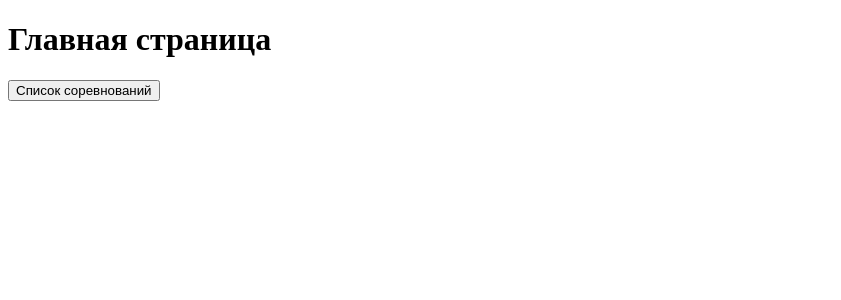
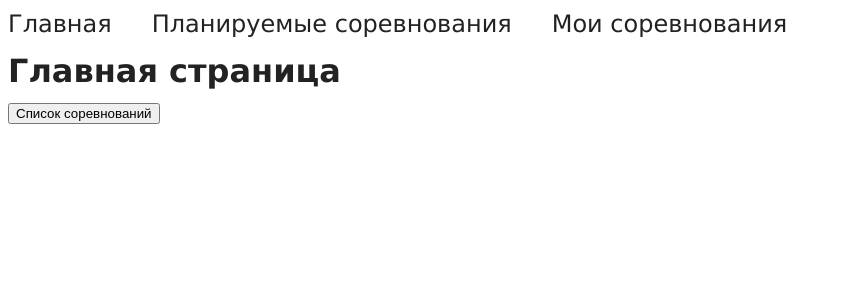
Before and after one commit to liskisport/racedata-project, a Next.js app in the folder racedata-client/: page / in a window 1280 px wide. Shown: the top 300 px of the page, without its empty margins (0-841 px from the left). Built offline with nearby package versions, Linux system fonts and the light colour scheme; no server answers.

Commit message:
Add pcss

```diff
--- /dev/null
+++ b/racedata-client/next.config.js
@@ -0,0 +1,6 @@
+const withPcss = require('next-pcss');
+const withPlugins = require('next-compose-plugins');
+
+module.exports = withPlugins([
+  withPcss,
+]);
--- a/racedata-client/pages/_app.tsx
+++ b/racedata-client/pages/_app.tsx
@@ -2,14 +2,18 @@ import React from 'react';
 import { AppProps } from 'next/app';
 import Head from 'next/head';
 
+import Header from '../src/components/Header/Header';
+import '../styles/index.pcss';
+
 function MyApp({ Component, pageProps }: AppProps): JSX.Element {
   return (
-    <>
+    <div className="racedata-project">
       <Head>
         <title>Racedata project</title>
       </Head>
+      <Header />
       <Component {...pageProps} />
-    </>
+    </div>
   );
 }
 
--- /dev/null
+++ b/racedata-client/postcss.config.js
@@ -0,0 +1,15 @@
+module.exports = {
+  plugins: {
+    'postcss-import': {},
+    'postcss-flexbugs-fixes': {},
+    'postcss-preset-env': {
+      autoprefixer: {
+        flexbox: 'no-2009',
+      },
+      stage: 3,
+      features: {
+        'custom-properties': false,
+      },
+    },
+  },
+}
--- /dev/null
+++ b/racedata-client/src/components/Header/Header.pcss
@@ -0,0 +1,12 @@
+.racedata-project .Header {
+  display: flex;
+  font-size: 24px;
+  line-height: 32px;
+}
+
+.racedata-project .Header__item {
+  margin-right: 40px;
+  &:last-child: {
+    margin-right: 0;
+  }
+}
--- /dev/null
+++ b/racedata-client/src/components/Header/Header.tsx
@@ -0,0 +1,15 @@
+import React, { FC, ReactElement } from 'react';
+
+import './Header.pcss';
+
+const Header: FC = (): ReactElement => {
+  return (
+    <div className="Header">
+      <div className="Header__item">Главная</div>
+      <div className="Header__item">Планируемые соревнования</div>
+      <div className="Header__item">Мои соревнования</div>
+    </div>
+  );
+};
+
+export default Header;
--- a/racedata-client/src/pages/Main.tsx
+++ b/racedata-client/src/pages/Main.tsx
@@ -27,7 +27,7 @@ const Main: FC = (): ReactElement => {
       >
         Список соревнований
       </button>
-      <div className="Main-data">{data && data.page}</div>
+      <div className="Main-data">{data?.page}</div>
     </div>
   );
 };
--- /dev/null
+++ b/racedata-client/styles/colors.pcss
@@ -0,0 +1,3 @@
+.racedata-project {
+  --color-text: #222;
+}
--- /dev/null
+++ b/racedata-client/styles/index.pcss
@@ -0,0 +1,2 @@
+@import 'colors.pcss';
+@import 'text.pcss';
--- /dev/null
+++ b/racedata-client/styles/text.pcss
@@ -0,0 +1,8 @@
+@import './colors.pcss';
+
+.racedata-project {
+  font-family: Verdana, sans-serif;
+  font-size: 16px;
+  line-height: 20px;
+  color: var(--color-text);
+}
```
Also changed, not shown: racedata-client/package.json (+13 -0 lines), 1 other file (tests, documents, lock files or other folders).
